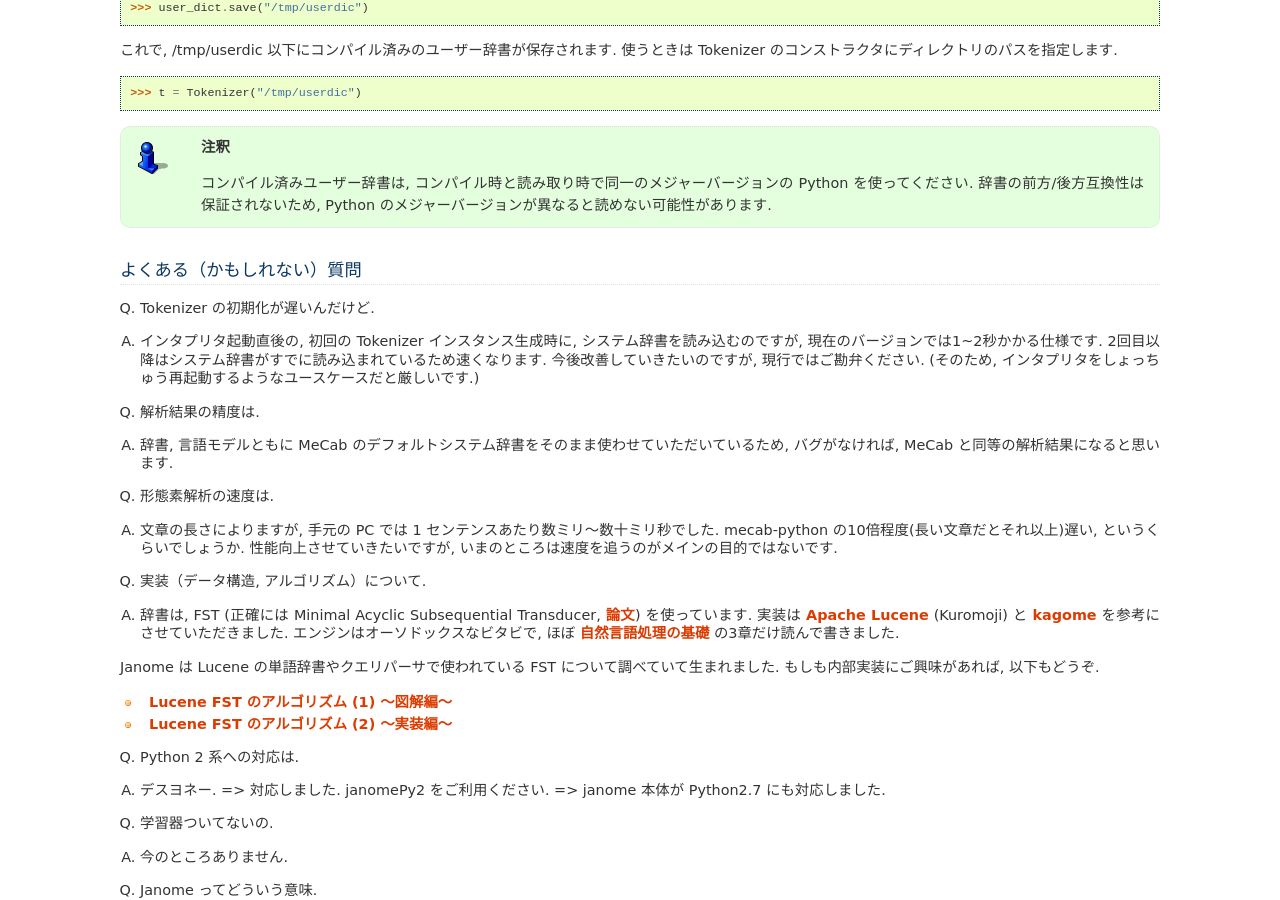
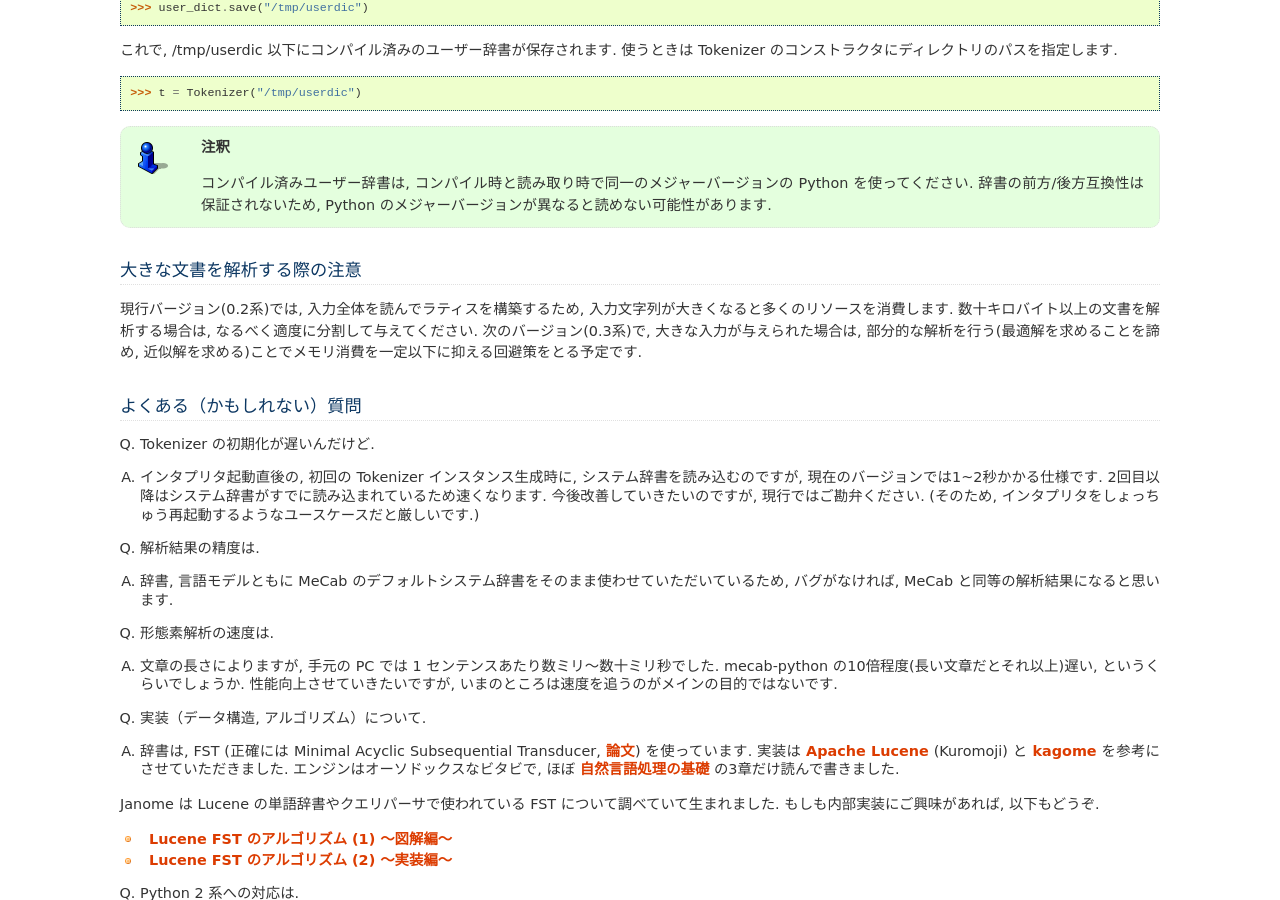
Before and after one commit to mocobeta/janome, a Sphinx documentation site: the page built from docs/index.rst, in a window 1280 px wide and 900 px high, scrolled down 2535 px. Built offline with Sphinx 7.4.7, drawn with Linux system fonts in a browser that asks for light colours; some of the changed text lies outside the part shown.

Commit message:
Update documents for 0.2.5.

```diff
--- a/docs/conf.py
+++ b/docs/conf.py
@@ -58,7 +58,7 @@ author = 'Tomoko Uchida'
 # The short X.Y version.
 version = '0.2'
 # The full version, including alpha/beta/rc tags.
-release = '0.2.4'
+release = '0.2.5'
 
 # The language for content autogenerated by Sphinx. Refer to documentation
 # for a list of supported languages.
--- a/docs/index.rst
+++ b/docs/index.rst
@@ -154,6 +154,11 @@ userdic.csv ::
 
 .. note:: コンパイル済みユーザー辞書は, コンパイル時と読み取り時で同一のメジャーバージョンの Python を使ってください. 辞書の前方/後方互換性は保証されないため, Python のメジャーバージョンが異なると読めない可能性があります.
 
+大きな文書を解析する際の注意
+--------------------------------
+
+現行バージョン(0.2系)では, 入力全体を読んでラティスを構築するため, 入力文字列が大きくなると多くのリソースを消費します. 数十キロバイト以上の文書を解析する場合は, なるべく適度に分割して与えてください. 次のバージョン(0.3系)で, 大きな入力が与えられた場合は, 部分的な解析を行う(最適解を求めることを諦め, 近似解を求める)ことでメモリ消費を一定以下に抑える回避策をとる予定です.
+
 よくある（かもしれない）質問
 ---------------------------------
 
@@ -226,6 +231,7 @@ Copyright(C) 2015, moco_beta. All rights reserved.
 History
 ----------
 
+* 2015.05.11 janome Version 0.2.5 リリース
 * 2015.05.03 janome Version 0.2.4 リリース
 * 2015.05.03 janome Version 0.2.3 リリース
 * 2015.04.24 janome Version 0.2.2 リリース
```
Also changed, not shown: other parts of docs/index.rst (+1 -1 lines).
